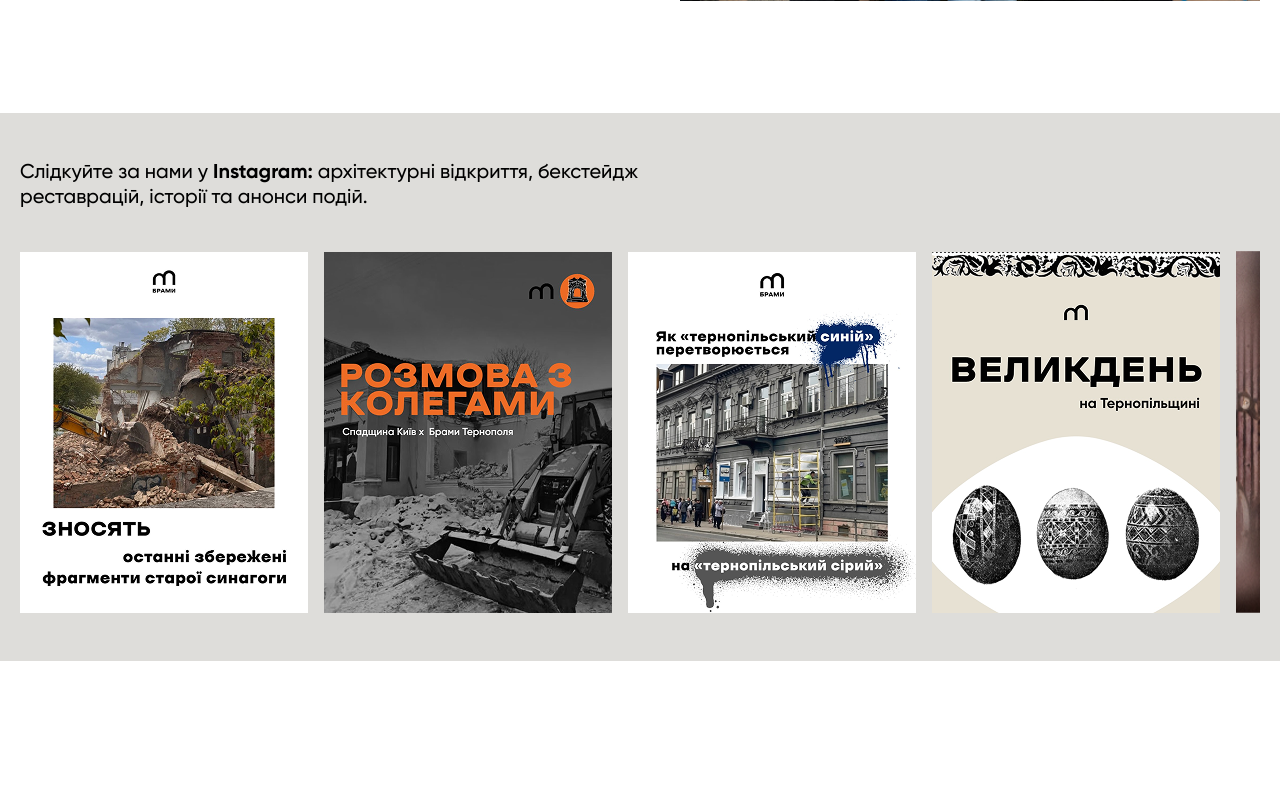
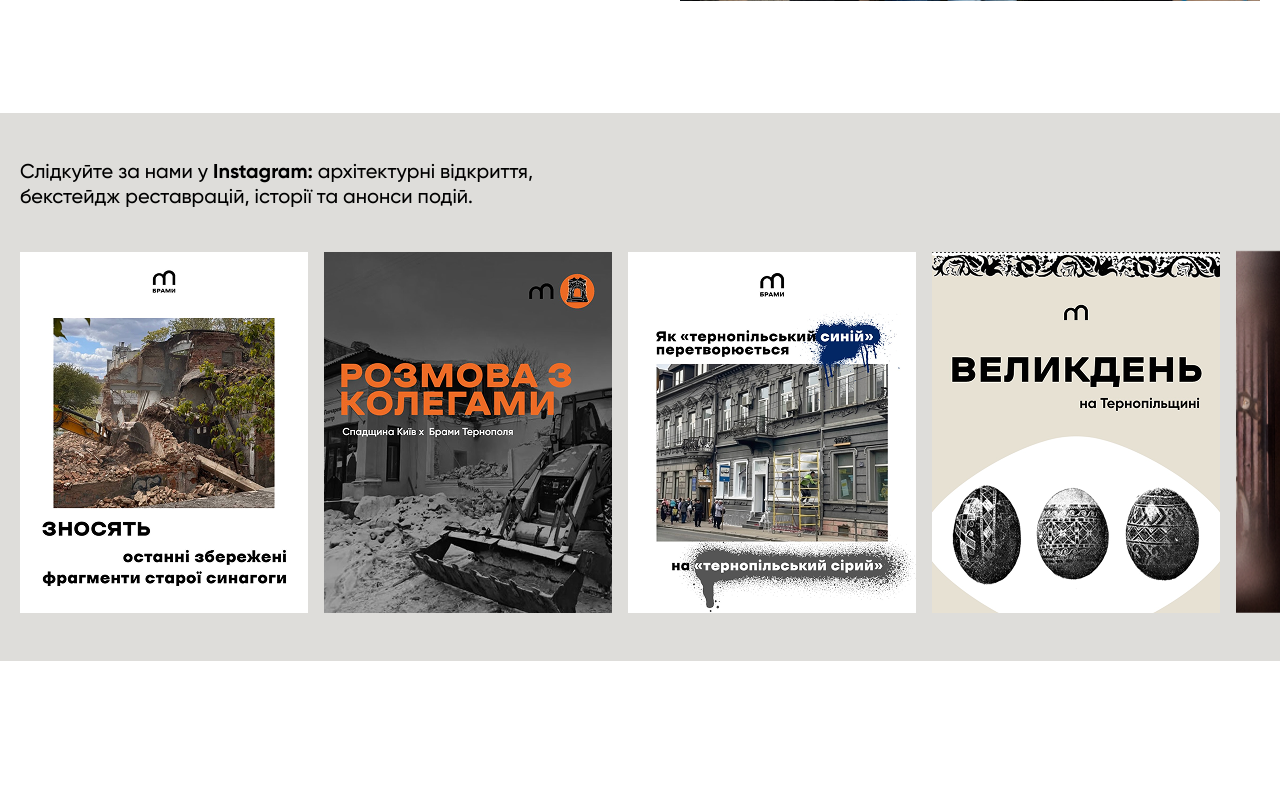
Before and after one commit to slimnation23/bramy-ternopolia, a PHP site: page / in a window 1280 px wide. Shown: the part 1298-2103 px from the top of the page. Run offline with PHP 8.4, Linux system fonts and the light colour scheme.

Commit message:
follow us - Done ☑️

```diff
--- a/css/output.css
+++ b/css/output.css
@@ -1114,6 +1114,10 @@ html {
   overflow: hidden;
 }
 
+.\!overflow-visible {
+  overflow: visible !important;
+}
+
 .rounded-full {
   border-radius: 9999px;
 }
@@ -1503,6 +1507,10 @@ html {
     width: auto;
   }
 
+  .md\:w-1\/3 {
+    width: 33.333333%;
+  }
+
   .md\:flex-row {
     flex-direction: row;
   }
--- a/index.html
+++ b/index.html
@@ -183,12 +183,13 @@
         <p class="text-xl font-medium leading-tight md:w-1/2">
           Слідкуйте за нами у
           <b>Instagram:</b>
-          архітектурні відкриття, бекстейдж реставрацій, історії та анонси
-          подій.
+          архітектурні відкриття,
+          <br />
+          бекстейдж реставрацій, історії та анонси подій.
         </p>
 
         <!-- Slider -->
-        <div class="swiper eventsSlider w-full h-full">
+        <div class="swiper eventsSlider w-full h-full !overflow-visible">
           <div class="swiper-wrapper">
             <!-- Slide 1 -->
             <a href="#" class="swiper-slide !w-[288px]">
```
